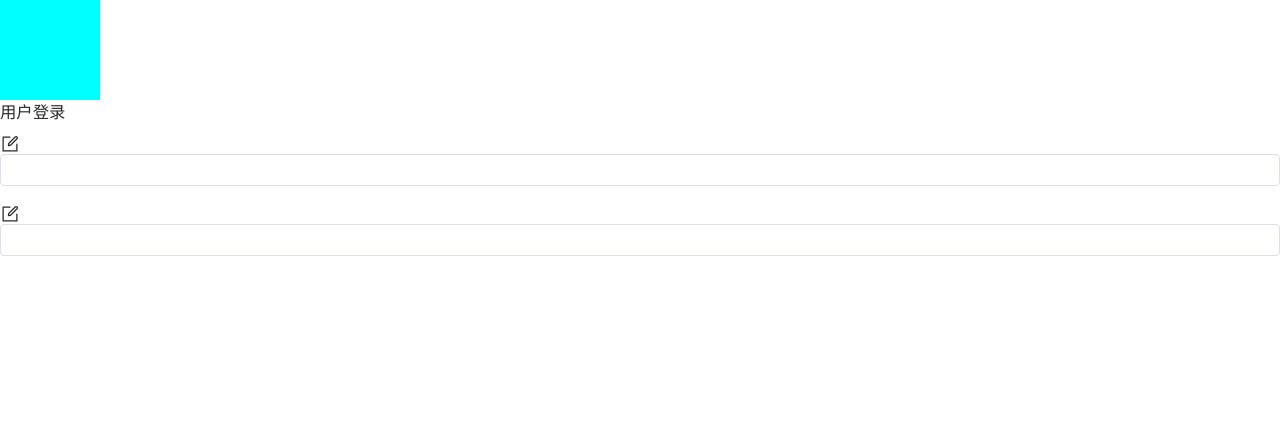
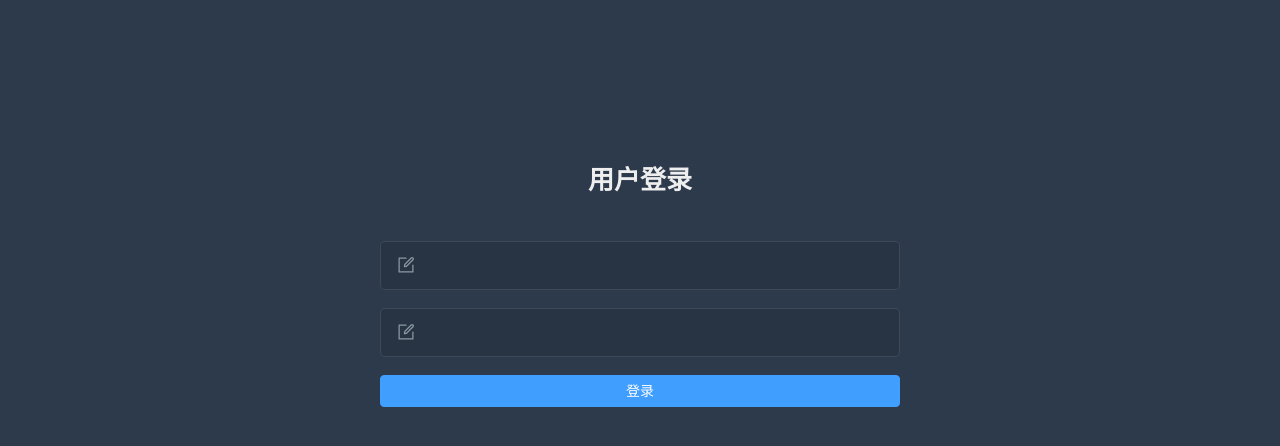
Before and after one commit to geekhall/vite-demo, a Vue app: page /login in a window 1280 px wide. Shown: the top 446 px of the page. Built offline with nearby package versions, Linux system fonts and the light colour scheme.

Commit message:
feat(login): login

```diff
--- a/auto-imports.d.ts
+++ b/auto-imports.d.ts
@@ -1,6 +1,10 @@
 // Generated by 'unplugin-auto-import'
 // We suggest you to commit this file into source control
 declare global {
-
+  const ElButton: typeof import('element-plus/es')['ElButton']
+  const ElForm: typeof import('element-plus/es')['ElForm']
+  const ElFormItem: typeof import('element-plus/es')['ElFormItem']
+  const ElIcon: typeof import('element-plus/es')['ElIcon']
+  const ElInput: typeof import('element-plus/es')['ElInput']
 }
 export {}
--- a/components.d.ts
+++ b/components.d.ts
@@ -4,6 +4,7 @@
 
 declare module 'vue' {
   export interface GlobalComponents {
+    ElButton: typeof import('element-plus/es')['ElButton']
     ElForm: typeof import('element-plus/es')['ElForm']
     ElFormItem: typeof import('element-plus/es')['ElFormItem']
     ElIcon: typeof import('element-plus/es')['ElIcon']
--- a/package.json
+++ b/package.json
@@ -21,6 +21,8 @@
     "sass": "^1.49.0",
     "sass-loader": "^12.4.0",
     "unplugin-auto-import": "^0.5.11",
+    "unplugin-element-plus": "^0.2.0",
+    "unplugin-icons": "^0.13.0",
     "unplugin-vue-components": "^0.17.15",
     "vue": "^3.2.25",
     "vue-router": "^4.0.12",
@@ -42,7 +44,6 @@
     "standard-version": "^9.3.2",
     "typescript": "^4.5.5",
     "vite": "^2.7.2",
-    "vite-plugin-imp": "^2.1.3",
     "vite-plugin-mock": "^2.9.6",
     "vite-plugin-style-import": "^1.4.1",
     "vue-tsc": "^0.29.8"
--- a/src/App.vue
+++ b/src/App.vue
@@ -1,5 +1,5 @@
 <template>
-  <div class="box"></div>
+  <!-- <div class="box"></div> -->
   <router-view></router-view>
 </template>
 
--- a/src/view/ElementTest.vue
+++ b/src/view/ElementTest.vue
@@ -50,7 +50,7 @@ import {
 } from '@element-plus/icons-vue'
 </script>
 
-<style>
+<style lang="scss" scoped>
 :root {
   --el-color-primary: #409eff;
   --el-color-success: #67c23a;
--- a/src/view/login/index.vue
+++ b/src/view/login/index.vue
@@ -1,6 +1,6 @@
 <template>
   <div class="login-container">
-    <el-form ref="formRef" :model="form">
+    <el-form ref="formRef" :model="form" class="login-form">
       <div class="title-container">
         <h3 class="title">用户登录</h3>
       </div>
@@ -16,6 +16,7 @@
         </el-icon>
         <el-input v-model="form.password"></el-input>
       </el-form-item>
+      <el-button type="primary" class="login-button">登录</el-button>
     </el-form>
   </div>
 </template>
@@ -29,4 +30,106 @@ const form = ref({
 })
 </script>
 
-<style lang="scss" scoped></style>
+<style lang="scss" scoped>
+$bg: #2d3a4b;
+$dark_gray: #889aa4;
+$light_gray: #eee;
+$cursor: #fff;
+
+.login-container {
+  min-height: 100%;
+  width: 100%;
+  background-color: $bg;
+  overflow: hidden;
+
+  .login-form {
+    position: relative;
+    width: 520px;
+    max-width: 100%;
+    padding: 160px 35px 0;
+    margin: 0 auto;
+    overflow: hidden;
+
+    :deep(.el-form-item) {
+      border: 1px solid rgba(255, 255, 255, 0.1);
+      background: rgba(0, 0, 0, 0.1);
+      border-radius: 5px;
+      color: #454545;
+    }
+
+    :deep(.el-input) {
+      display: inline-block;
+      height: 47px;
+      width: 85%;
+
+      input {
+        background: transparent;
+        border: 0px;
+        -webkit-appearance: none;
+        border-radius: 0px;
+        padding: 12px 5px 12px 15px;
+        color: $light_gray;
+        height: 47px;
+        caret-color: $cursor;
+      }
+    }
+    .login-button {
+      width: 100%;
+      box-sizing: border-box;
+    }
+  }
+
+  .tips {
+    font-size: 16px;
+    line-height: 28px;
+    color: #fff;
+    margin-bottom: 10px;
+
+    span {
+      &:first-of-type {
+        margin-right: 16px;
+      }
+    }
+  }
+
+  .svg-container {
+    padding: 6px 5px 6px 15px;
+    color: $dark_gray;
+    vertical-align: middle;
+    display: inline-block;
+  }
+
+  .title-container {
+    position: relative;
+
+    .title {
+      font-size: 26px;
+      color: $light_gray;
+      margin: 0px auto 40px auto;
+      text-align: center;
+      font-weight: bold;
+    }
+
+    :deep(.lang-select) {
+      position: absolute;
+      top: 4px;
+      right: 0;
+      background-color: white;
+      font-size: 22px;
+      padding: 4px;
+      border-radius: 4px;
+      cursor: pointer;
+    }
+  }
+
+  .show-pwd {
+    // position: absolute;
+    // right: 10px;
+    // top: 7px;
+    font-size: 16px;
+    color: $dark_gray;
+    cursor: pointer;
+    user-select: none;
+  }
+}
+</style>
--- a/vite.config.ts
+++ b/vite.config.ts
@@ -1,8 +1,16 @@
 import { defineConfig } from 'vite'
 import vitePluginImp from "vite-plugin-imp"; // ++
+
+// yarn add unplugin-icons
+import Icons from 'unplugin-icons/vite'
+import IconsResolver from 'unplugin-icons/resolver'
 import AutoImport from 'unplugin-auto-import/vite'
 import Components from 'unplugin-vue-components/vite'
 import { ElementPlusResolver } from 'unplugin-vue-components/resolvers'
+
+// yarn add unplugin-element-plus
+import ElementPlus from 'unplugin-element-plus/vite'
+
 import vue from '@vitejs/plugin-vue'
 
 import { viteMockServe } from 'vite-plugin-mock' //++
@@ -13,6 +21,18 @@ const resolve = (dir: string) => path.join(__dirname, dir);
 export default defineConfig({
   plugins: [
     vue(),
+    Components({
+      dts: true,
+      resolvers: [
+        // auto import icons
+        // https://github.com/antfu/vite-plugin-icons
+        IconsResolver({}),
+	      ElementPlusResolver()
+      ]
+    }),
+    // https://github.com/antfu/vite-plugin-icons
+    Icons(),
+    ElementPlus({}),
     styleImport({
       libs: [
         {
```
Also changed, not shown: 2 other files (tests, documents, lock files or other folders).
